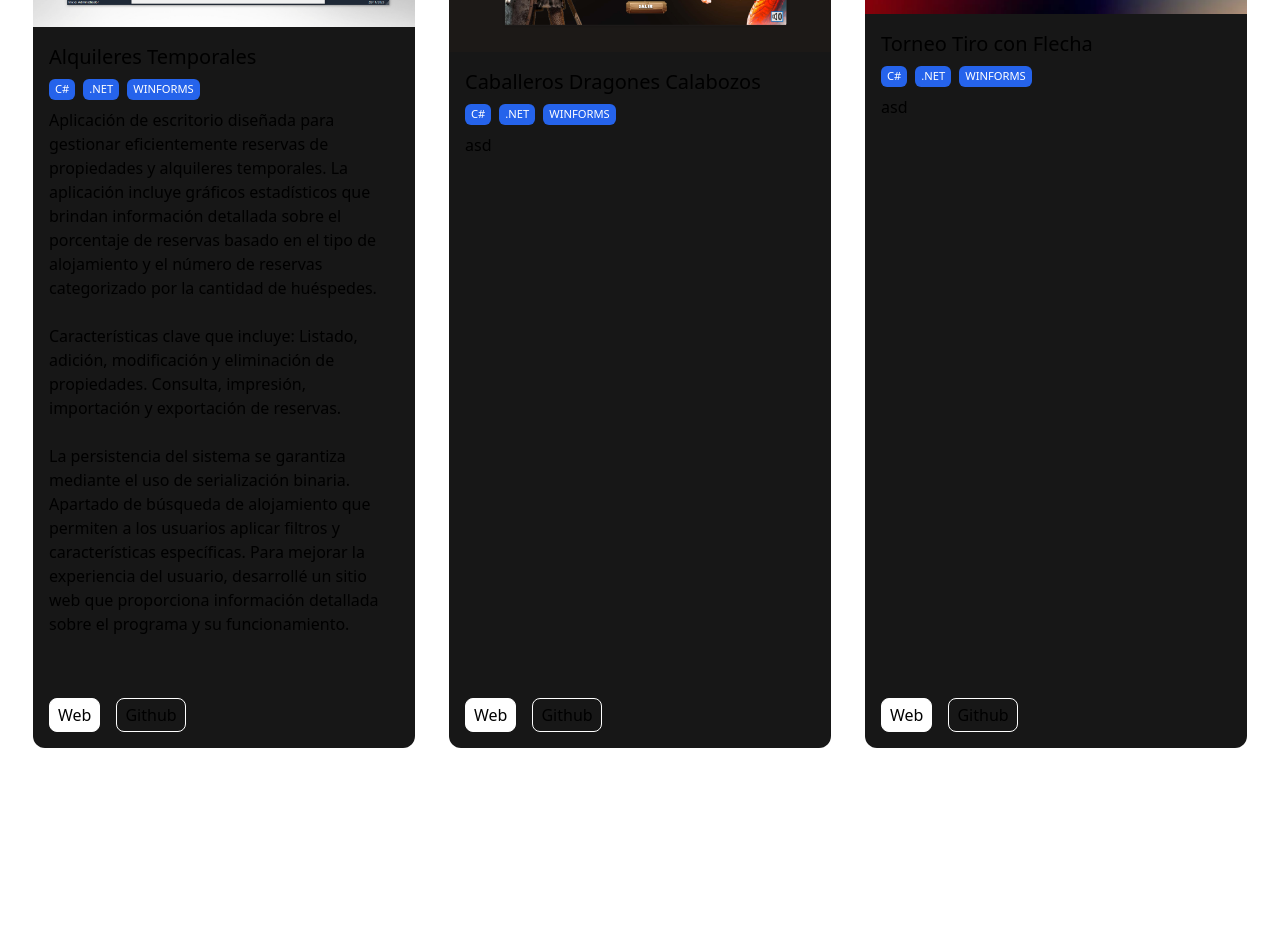
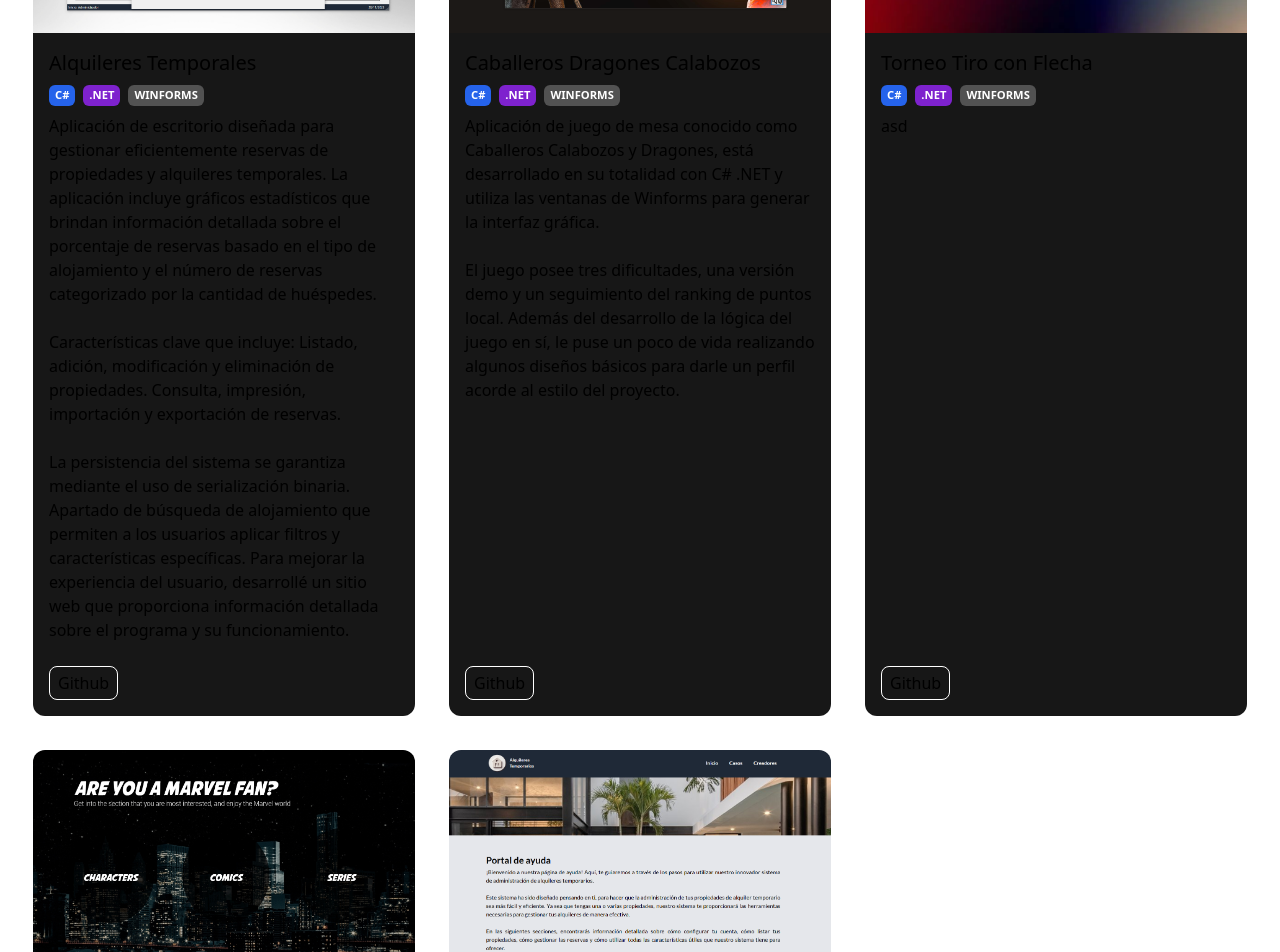
Before and after one commit to pato-1441/portfolio2024, a React (Vite) app: page / in a window 1280 px wide. Shown: the part 860-1812 px from the top of the page. Before the commit the page ends 1673 px from the top, so only its background shows below. Built offline with nearby package versions, Linux system fonts and the light colour scheme.

Commit message:
font weight toast, projects & images added

```diff
--- a/public/projects.json
+++ b/public/projects.json
@@ -5,7 +5,7 @@
     "title": "Alquileres Temporales",
     "stack": ["C#", ".NET", "Winforms"],
     "desc": "Aplicación de escritorio diseñada para gestionar eficientemente reservas de propiedades y alquileres temporales. La aplicación incluye gráficos estadísticos que brindan información detallada sobre el porcentaje de reservas basado en el tipo de alojamiento y el número de reservas categorizado por la cantidad de huéspedes.\n\nCaracterísticas clave que incluye: Listado, adición, modificación y eliminación de propiedades. Consulta, impresión, importación y exportación de reservas.\n\nLa persistencia del sistema se garantiza mediante el uso de serialización binaria. Apartado de búsqueda de alojamiento que permiten a los usuarios aplicar filtros y características específicas. Para mejorar la experiencia del usuario, desarrollé un sitio web que proporciona información detallada sobre el programa y su funcionamiento.",
-    "deploy": "asd",
+    "deploy": null,
     "source": "https://github.com/pato-1441/alquileresTemporales"
   },
   {
@@ -13,8 +13,8 @@
     "imageSrc": "./CCDMenu.webp",
     "title": "Caballeros Dragones Calabozos",
     "stack": ["C#", ".NET", "Winforms"],
-    "desc": "asd",
-    "deploy": "asd",
+    "desc": "Aplicación de juego de mesa conocido como Caballeros Calabozos y Dragones, está desarrollado en su totalidad con C# .NET y utiliza las ventanas de Winforms para generar la interfaz gráfica.\n\nEl juego posee tres dificultades, una versión demo y un seguimiento del ranking de puntos local. Además del desarrollo de la lógica del juego en sí, le puse un poco de vida realizando algunos diseños básicos para darle un perfil acorde al estilo del proyecto.",
+    "deploy": null,
     "source": "https://github.com/pato-1441/caballerosCalabozosDragones"
   },
   {
@@ -23,7 +23,25 @@
     "title": "Torneo Tiro con Flecha",
     "stack": ["C#", ".NET", "Winforms"],
     "desc": "asd",
-    "deploy": "asd",
+    "deploy": null,
     "source": "https://github.com/pato-1441/facultad/tree/main/laboratorioI/TrabajoPracticoTresDos"
+  },
+  {
+    "id": "4",
+    "imageSrc": "./marvel.webp",
+    "title": "Marvel Wiki",
+    "stack": ["React.js", "SCSS", "HTML"],
+    "desc": "asd",
+    "deploy": "https://marvel-project-iota.vercel.app/",
+    "source": "https://github.com/TimoteoGambella/Marvel-Project-Vercel"
+  },
+  {
+    "id": "5",
+    "imageSrc": "./alquileresWeb.webp",
+    "title": "Alquileres Temporales Web",
+    "stack": ["HTML", "Tailwind"],
+    "desc": "asd",
+    "deploy": "https://alquilerestemporarios.netlify.app/",
+    "source": "https://github.com/pato-1441/alquileresTemporales"
   }
 ]
--- a/src/components/card/Card.jsx
+++ b/src/components/card/Card.jsx
@@ -6,7 +6,7 @@ const Card = ({ imageSrc, title, stack, desc, deploy, source }) => {
       <img
         src={imageSrc}
         alt="project image"
-        className="rounded-t-xl w-full h-60"
+        className="flex rounded-t-xl w-full h-52 min-h-52 max-h-52"
       />
       <div className="p-4 flex flex-col justify-between gap-2 bg-neutral-900 rounded-b-xl h-full">
         <div className="flex flex-col gap-2">
@@ -18,7 +18,8 @@ const Card = ({ imageSrc, title, stack, desc, deploy, source }) => {
           </div>
           <p className="text-base whitespace-pre-line">{desc}</p>
         </div>
-        <div className="flex items-center gap-4 mt-4">
+        <div className="flex items-center gap-3 mt-4">
+          {deploy != null && (
             <a
               target="_blank"
               rel="noopener noreferrer"
@@ -27,6 +28,8 @@ const Card = ({ imageSrc, title, stack, desc, deploy, source }) => {
             >
               Web
             </a>
+          )}
+
           <a
             target="_blank"
             rel="noopener noreferrer"
--- a/src/components/toast/Toast.jsx
+++ b/src/components/toast/Toast.jsx
@@ -4,25 +4,29 @@ const Toast = ({ tech }) => {
       case "C#":
         return "bg-blue-600 text-white";
       case ".NET":
-        return "bg-blue-600 text-white";
+        return "bg-purple-700 text-white";
       case "Winforms":
-        return "bg-blue-600 text-white";
+        return "bg-neutral-600 text-white";
       case "Tailwind":
-        return "bg-blue-600 text-white";
+        return "bg-sky-500 text-white";
       case "Javascript":
-        return "bg-yellow-600 text-black";
+        return "bg-amber-400 text-black";
+      case "HTML":
+        return "bg-orange-500 text-white";
       case "React.js":
-        return "bg-blue-600 text-black";
+        return "bg-cyan-300 text-black";
       case "Node.js":
-        return "bg-green-600 text-white";
+        return "bg-lime-400 text-white";
+      case "SCSS":
+        return "bg-rose-500 text-white";
       case "SASS":
-        return "bg-pink-600 text-white";
+        return "bg-rose-500 text-white";
       case "Firebase":
-        return "bg-pink-600 text-white";
+        return "bg-yellow-300 text-white";
       case "MongoDB":
-        return "bg-pink-600 text-white";
+        return "bg-green-500 text-white";
       case "Express":
-        return "bg-green-300";
+        return "bg-white text-black";
       default:
         return "bg-neutral-500";
     }
@@ -31,7 +35,7 @@ const Toast = ({ tech }) => {
   return (
     <div
       className={
-        "font-medium py-0.5 rounded-md px-1.5 text-[0.7rem] uppercase " +
+        "font-bold py-0.5 rounded-md px-1.5 text-[0.7rem] uppercase " +
         getColor()
       }
     >
```
Also changed, not shown: public/alquileresWeb.webp (added), public/marvel.webp (added). Lines whose indentation alone changed are shown as unchanged.
